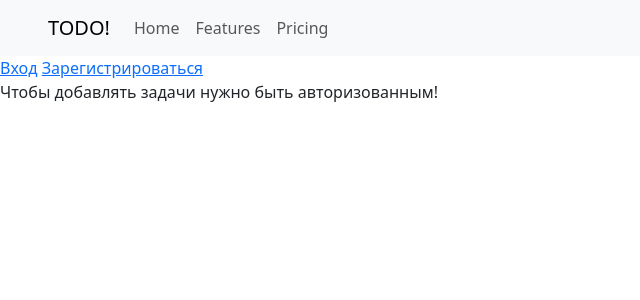
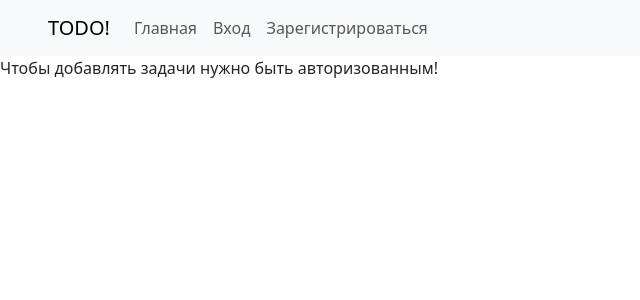
Before and after one commit to UsenUtebayev/to-do-django, a Django app: page / in a window 1280 px wide. Shown: the top 300 px of the page, without its empty margins (0-640 px from the left). Run offline with Django 4.2, Linux system fonts and the light colour scheme; data comes from the database, SQL or seed files in the repository; both versions use the stored data as it was after the commit.

Commit message:
-fix: template fixes

```diff
--- a/config/settings.py
+++ b/config/settings.py
@@ -62,6 +62,8 @@ TEMPLATES = [
                 'django.template.context_processors.request',
                 'django.contrib.auth.context_processors.auth',
                 'django.contrib.messages.context_processors.messages',
+
+                'src.context_processors.add_username_to_context'
             ],
         },
     },
@@ -97,6 +99,7 @@ AUTH_PASSWORD_VALIDATORS = [
     },
 ]
 
+
 # Internationalization
 # https://docs.djangoproject.com/en/4.1/topics/i18n/
 
--- /dev/null
+++ b/src/context_processors.py
@@ -0,0 +1,8 @@
+
+
+def add_username_to_context(request):
+    username = None
+    if request.user.is_authenticated:
+        username = request.user.username
+
+    return {'username': username}
--- a/src/views.py
+++ b/src/views.py
@@ -10,18 +10,12 @@ from src.models import Task
 
 # Create your views here.
 def index(request):
-    context = {}
-    username = None
-    if request.user.is_authenticated:
-        username = request.user.username
 
     tasks = Task.objects.filter(user=request.user.pk).exclude(disabled=1)
     paginator = Paginator(tasks, 5)
     page_number = request.GET.get('page')
     page_obj = paginator.get_page(page_number)
-    context.update({"username": username})
-    context.update({"title": "Главная!"})
-    context.update({'page_obj': page_obj})
+    context = {"title": "Главная!", 'page_obj': page_obj}
     return render(request, 'index.html', context=context)
 
 
--- a/templates/add-task.html
+++ b/templates/add-task.html
@@ -1,7 +1,6 @@
 {% extends 'forms.html' %}
 {% block content %}
 <form method="post">
-    <a href="{% url 'index' %}">На главную</a>
     {% csrf_token %}
     {{ form }}
     <button type="submit">Добавить.</button>
--- a/templates/inc/_nav.html
+++ b/templates/inc/_nav.html
@@ -1,6 +1,5 @@
-
 <nav class="navbar navbar-expand-lg navbar-light bg-light">
-    <span class="navbar-brand ms-5" >TODO!</span>
+    <span class="navbar-brand ms-5">TODO!</span>
     <button class="navbar-toggler" type="button" data-toggle="collapse" data-target="#navbarNav"
             aria-controls="navbarNav" aria-expanded="false" aria-label="Toggle navigation">
         <span class="navbar-toggler-icon"></span>
@@ -10,14 +9,21 @@
 
         <ul class="navbar-nav">
             <li class="nav-item active">
-                <a class="nav-link" href="{% url 'index' %}">Home</a>
+                <a class="nav-link" href="{% url 'index' %}">Главная</a>
             </li>
-            <li class="nav-item">
-                <a class="nav-link" href="#">Features</a>
-            </li>
-            <li class="nav-item">
-                <a class="nav-link" href="#">Pricing</a>
-            </li>
+            {% if username %}
+                <li class="nav-item">
+                    <a class="nav-link" href="{% url 'logout' %}">Выход</a>
+                </li>
+            {% else %}
+                <li class="nav-item">
+                    <a class="nav-link" href="{% url 'login' %}">Вход</a>
+                </li>
+                <li class="nav-item">
+                    <a class="nav-link" href="{% url 'registration' %}">Зарегистрироваться</a>
+                </li>
+
+            {% endif %}
         </ul>
     </div>
 </nav>
--- a/templates/index.html
+++ b/templates/index.html
@@ -1,14 +1,6 @@
 {% extends 'base.html' %}
 {% block title %} {{ title }} {% endblock %}
 {% block content %}
-    <div>
-        {% if username %}
-            <a href="{% url 'logout' %}">Выход</a>
-        {% else %}
-            <a href="{% url 'login' %}">Вход</a>
-            <a href="{% url 'registration' %}">Зарегистрироваться</a>
-        {% endif %}
-    </div>
 
     <div>
         {% if username %}
--- a/templates/login.html
+++ b/templates/login.html
@@ -2,7 +2,6 @@
 {% block content %}
 <h1>Вход</h1>
 <form method="post">
-    <a href="{% url 'index' %}">На главную</a>
     {% csrf_token %}
     {{ form }}
     <button type="submit">Войти</button>
--- a/templates/register.html
+++ b/templates/register.html
@@ -2,7 +2,6 @@
 {% block content %}
 <h1>Регистрация</h1>
 <form method="post">
-    <a href="{% url 'index' %}">На главную</a>
     {% csrf_token %}
     {{ form }}
     <button type="submit">Зарегистрироваться</button>
```
Also changed, not shown: db.sqlite3.
